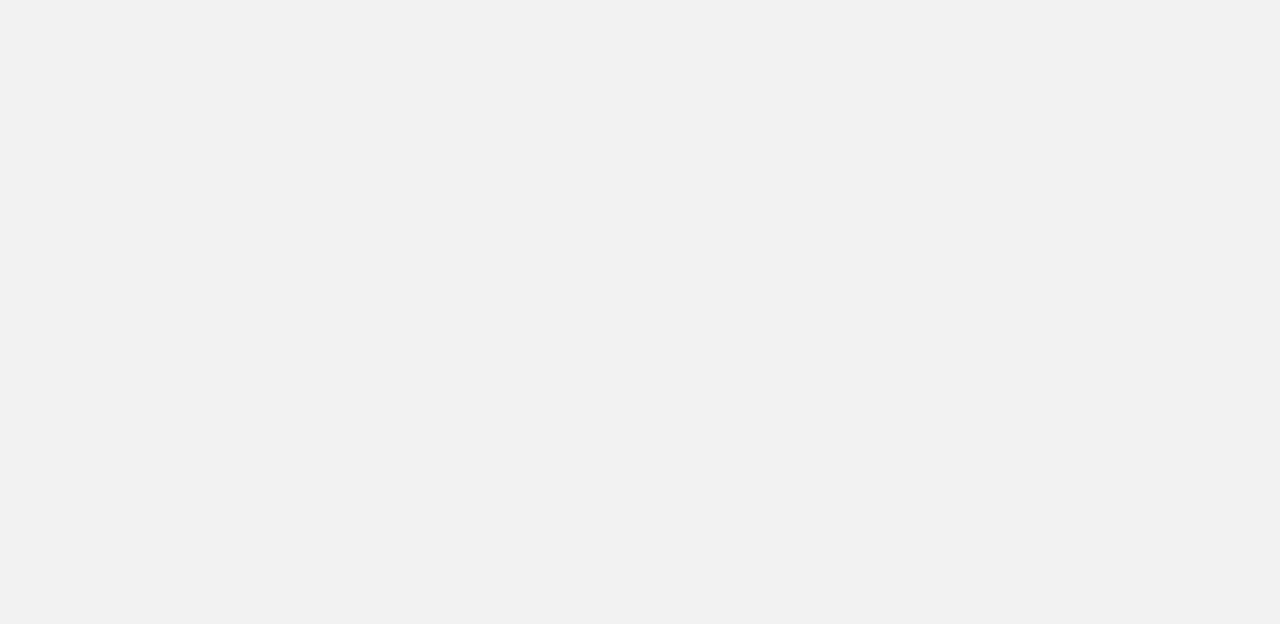
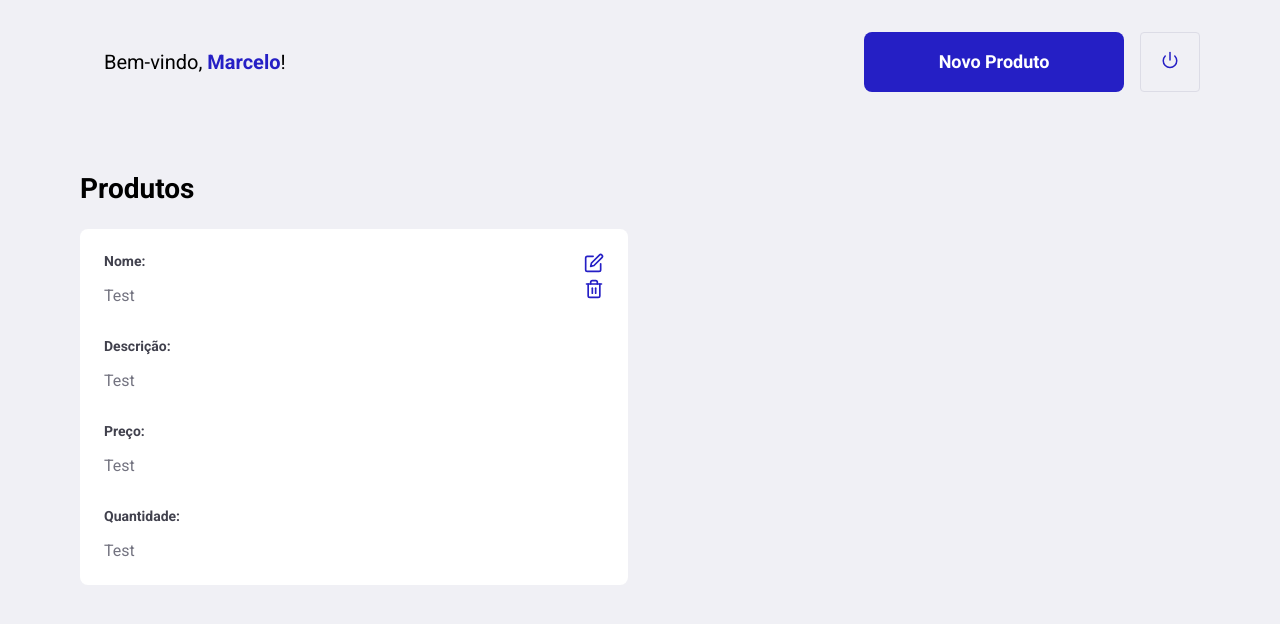
Before and after one commit to marcelo-moura/DesafioDev_Front-End, a React (Create React App) app: page /produtos in a window 1280 px wide. Before the commit this address had no page. Shown: the top 624 px of the page. Built offline with nearby package versions, Linux system fonts and the light colour scheme.

Commit message:
Implementação inicial dos componentes Produtos e NovoProduto

```diff
--- a/package.json
+++ b/package.json
@@ -8,6 +8,8 @@
     "@testing-library/user-event": "^13.5.0",
     "react": "^18.2.0",
     "react-dom": "^18.2.0",
+    "react-icons": "^4.4.0",
+    "react-router-dom": "^6.4.2",
     "react-scripts": "5.0.1",
     "web-vitals": "^2.1.4"
   },
--- a/src/App.js
+++ b/src/App.js
@@ -1,4 +1,4 @@
-import React, {useState} from "react";
+import React from "react";
 
 import './global.css'
 
--- a/src/pages/Login/styles.css
+++ b/src/pages/Login/styles.css
@@ -15,7 +15,7 @@
 }
 
 .login-container section .form img {
-    width: 65%;
+    width: 45%;
     margin-left: auto;
     margin-right: auto;
     display: block;
--- /dev/null
+++ b/src/pages/NovoProduto/index.js
@@ -0,0 +1,31 @@
+import React from "react";
+import { Link } from "react-router-dom";
+import { FiArrowLeft } from "react-icons/fi";
+
+import './styles.css'
+
+export default function NovoProduto() {
+    return (
+        <div className="novo-produto-container">
+            <div className="content">
+                <section className="form">
+                    {/* <img src={logoImage} alt="NovoProduto" /> */}
+                    <h1>Novo Produto</h1>
+                    <p>Insira as informações do produto e clique em Adicionar</p>
+                    <Link className="back-link" to="/produtos">
+                        <FiArrowLeft size={16} color="#251FC65"/>
+                        Home
+                    </Link>
+                </section>
+                <form>
+                    <input placeholder="Nome" />
+                    <input placeholder="Descrição" />
+                    <input placeholder="Preço" />
+                    <input placeholder="Quantidade" />
+
+                    <button type="submit" className="button">Adicionar</button>
+                </form>
+            </div>
+        </div>
+    );
+}
--- /dev/null
+++ b/src/pages/NovoProduto/styles.css
@@ -0,0 +1,58 @@
+.novo-produto-container {
+    width: 100%;
+    max-width: 1120px;
+    height: 100vh;
+    margin: 0 auto;
+    display: flex;
+    align-items: center;
+    justify-content: center;
+}
+
+.novo-produto-container .content {
+    width: 100%;
+    padding: 96px;
+    background: #F0F0F0F5;
+    box-shadow: 0 0 100px rgba(0, 0, 0, 0.1);
+    border-radius: 8px;
+    display: flex;
+    justify-content: space-between;
+    align-items: center;
+}
+
+.novo-produto-container .content section {
+    width: 100%;
+    max-width: 380px;
+}
+
+.novo-produto-container .content section h1 {
+    margin: 64px 0 32px;
+    font-size: 32px;
+}
+
+.novo-produto-container .content section p {
+    font-size: 18px;
+    color: #737380;
+    line-height: 32px;
+}
+
+.novo-produto-container .content form {
+    width: 100%;
+    max-width: 450px;
+}
+
+.novo-produto-container .content form input {
+    margin-top: 8px;
+}
+
+.novo-produto-container section .form {
+    width: 100%;
+    max-width: 350px;
+    margin-right: 30px;
+}
+
+.novo-produto-container section .form img {
+    width: 45%;
+    margin-left: auto;
+    margin-right: auto;
+    display: block;
+}
--- /dev/null
+++ b/src/pages/Produtos/index.js
@@ -0,0 +1,41 @@
+import React from "react";
+import { Link } from "react-router-dom"
+import { FiPower, FiEdit, FiTrash2 } from 'react-icons/fi'
+
+import './styles.css'
+
+export default function Produtos() {
+    return (
+        <div className="produto-container">
+            <header>
+                {/* <img src={logoImage} alt="Produtos" /> */}
+                <span>Bem-vindo, <strong>Marcelo</strong>!</span>
+                <Link className="button" to="/produto/novo">Novo Produto</Link>
+                <button type="button">
+                    <FiPower size={18} color="#251FC5" />
+                </button>
+            </header>
+
+            <h1>Produtos</h1>
+            <ul>
+                <li>
+                    <strong>Nome:</strong>
+                    <p>Test</p>
+                    <strong>Descrição:</strong>
+                    <p>Test</p>
+                    <strong>Preço:</strong>
+                    <p>Test</p>
+                    <strong>Quantidade:</strong>
+                    <p>Test</p>
+
+                    <button type="button">
+                        <FiEdit size={20} color="#251FC5"/>
+                    </button>
+                    <button type="button">
+                        <FiTrash2 size={20} color="#251FC5"/>
+                    </button>
+                </li>
+            </ul>
+        </div>
+    );
+}
--- /dev/null
+++ b/src/pages/Produtos/styles.css
@@ -0,0 +1,94 @@
+.produto-container {
+    width: 100%;
+    max-width: 1180px;
+    padding: 0 30px;
+    margin: 32px auto;
+}
+
+.produto-container header {
+    display: flex;
+    align-items: center;
+}
+
+.produto-container header span {
+    font-size: 20px;
+    margin-left: 24px;
+}
+
+.produto-container header span strong {
+    color: #251FC5;
+}
+
+.produto-container header img {
+    height: 64px;
+}
+
+.produto-container header a {
+    width: 260px;
+    margin-left: auto;
+    margin-top: 0;
+}
+.produto-container header button {
+    height: 60px;
+    width: 60px;
+    border-radius: 4px;
+    border: 1px solid #DCDCE6;
+    background: transparent;
+    margin-left: 16px;
+    transition: border-color 0.5s;
+}
+
+.produto-container header button:hover {
+    border-color: #251FC5;
+}
+
+.produto-container h1 {
+    margin-top: 80px;
+    margin-bottom: 24px;
+}
+
+.produto-container ul {
+    display: grid;
+    grid-template-columns: repeat(2, 1fr);
+    grid-gap: 24px;
+    list-style: none;
+}
+
+.produto-container ul li {
+    background: #FFFFFF;
+    padding: 24px;
+    border-radius: 8px;
+    position: relative;
+}
+
+.produto-container ul li button {
+    position: absolute;
+    right: 24px;
+    top: 24px;
+    border: 0;
+    background: transparent;
+}
+
+.produto-container ul li button + button {
+    top: 50px;
+}
+
+.produto-container ul li button:hover {
+    opacity: 0.8;
+}
+
+.produto-container ul li strong {
+    display: block;
+    margin-bottom: 16px;
+    color: #41414D;
+}
+
+.produto-container ul li p {
+    color: #737380;
+    line-height: 21px;
+    font-size: 16px;
+}
+
+.produto-container ul li p + strong {
+    margin-top: 32px;
+}
--- a/src/rotas.js
+++ b/src/rotas.js
@@ -2,12 +2,16 @@ import React from "react";
 import { BrowserRouter, Route, Routes } from "react-router-dom";
 
 import Login from "./pages/Login";
+import NovoProduto from "./pages/NovoProduto";
+import Produtos from "./pages/Produtos";
 
 export default function Rotas() {
     return (
         <BrowserRouter>
             <Routes>
-                <Route path="/" element={<Login/>} />
+                <Route path="/" exact element={<Login/>} />
+                <Route path="/produtos" element={<Produtos/>} />
+                <Route path="/produto/novo" element={<NovoProduto/>} />
             </Routes>
         </BrowserRouter>
     );
```
Also changed, not shown: 1 other file (tests, documents, lock files or other folders).
